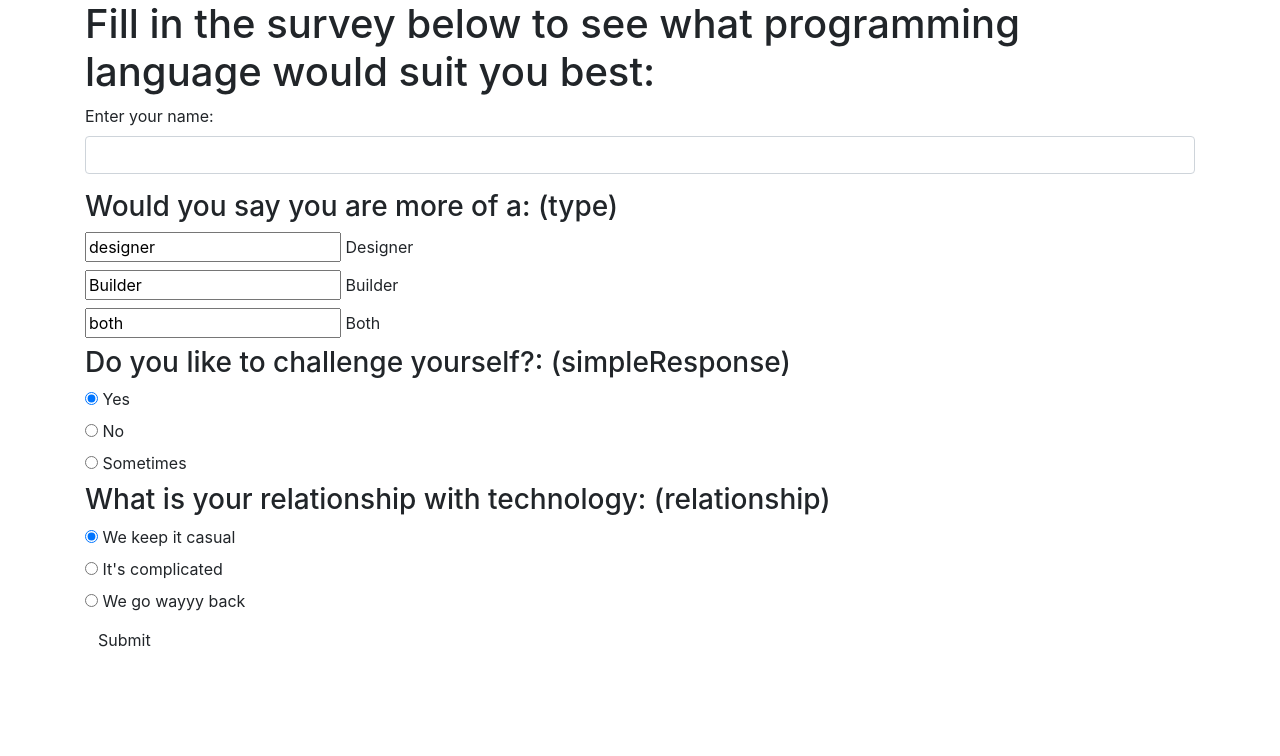
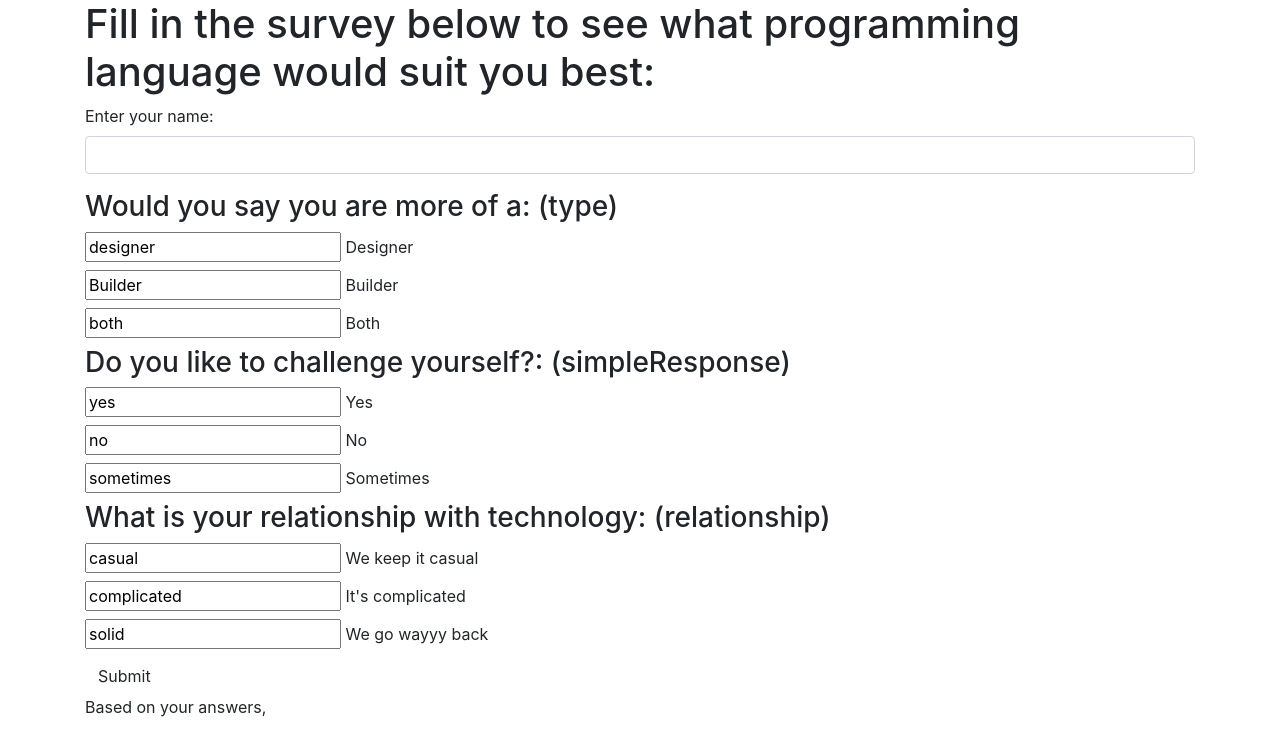
Before and after one commit to racheldurbin/program-language-generator, a plain HTML site: page index.html in a window 1280 px wide. Drawn offline with Linux system fonts and the light colour scheme.

Commit message:
show I am really struggling to find out how to get my radio buttons to form a response for user

```diff
--- a/css/styles.css
+++ b/css/styles.css
@@ -1,3 +1,3 @@
 #responseToUser {
-  display: none;
+  display: show;
 }
--- a/index.html
+++ b/index.html
@@ -18,7 +18,6 @@
         <input id="person" class="form-control" type="text">
     </form>
   </div>
-
   <h3>Would you say you are more of a: (type)</h3>
   <div class="radio1">
     <label>
@@ -42,42 +41,43 @@
 <h3>Do you like to challenge yourself?: (simpleResponse)</h3>
 <div class="radio2">
   <label>
-    <input type="radio" name="simpleResponse" value="yes" checked>
+    <input type="radio2" name="simpleResponse" value="yes" checked>
     Yes
   </label>
 </div>
-<div class="radio">
+<div class="radio2">
   <label>
-    <input type="radio" name="simpleResponse" value="no">
+    <input type="radio2" name="simpleResponse" value="no">
     No
   </label>
 </div>
-<div class="radio">
+<div class="radio2">
   <label>
-    <input type="radio" name="simpleResponse" value="sometimes">
+    <input type="radio2" name="simpleResponse" value="sometimes">
     Sometimes
   </label>
 </div>
 
 <h3>What is your relationship with technology: (relationship)</h3>
-<div class="radio">
+<div class="radio3">
   <label>
-    <input type="radio" name="relationship" value="casual" checked>
+    <input type="radio3" name="relationship" value="casual" checked>
     We keep it casual
   </label>
 </div>
-<div class="radio">
+<div class="radio3">
   <label>
-    <input type="radio" name="relationship" value="complicated">
+    <input type="radio3" name="relationship" value="complicated">
     It's complicated
   </label>
 </div>
-<div class="radio">
+<div class="radio3">
   <label>
-    <input type="radio" name="relationship" value="solid">
+    <input type="radio3" name="relationship" value="solid">
     We go wayyy back
   </label>
 </div>
+
 
 
 <button type="submit" class="btn btn-default">Submit</button>
--- a/js/scripts.js
+++ b/js/scripts.js
@@ -2,16 +2,10 @@ $(document).ready(function() {
   $("#formOne").submit(function(event) {
     event.preventDefault();
     const personInput = $("input#person").val();
-    console.log(heightInput);
-    if (heightInput >= 48) {
-      $(".tallRides").addClass("highlightRide");
-      $(".mediumRides").addClass("highlightRide");
-      $(".shortRides").addClass("highlightRide");
 
     $(".person").text(personInput);
 
     $("#responseToUser").show();
 
-
   });
 });
```
